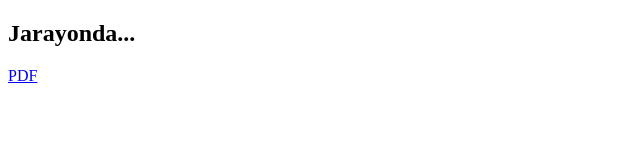
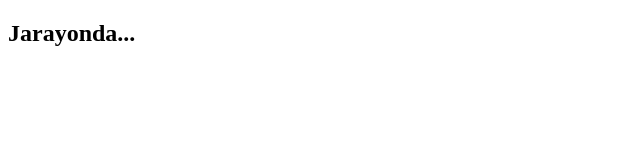
Before and after one commit to sardorbek07/xx, a plain HTML site: page index.html in a window 1280 px wide. Shown: the full height of the page, 0-640 px from the left. Drawn offline with Linux system fonts and the light colour scheme.

Commit message:
Update index.html

```diff
--- a/index.html
+++ b/index.html
@@ -7,6 +7,5 @@
 </head>
 <body>
     <h2>Jarayonda...</h2>
-    <a href="./javobx" download>PDF</a>
 </body>
 </html>
```
